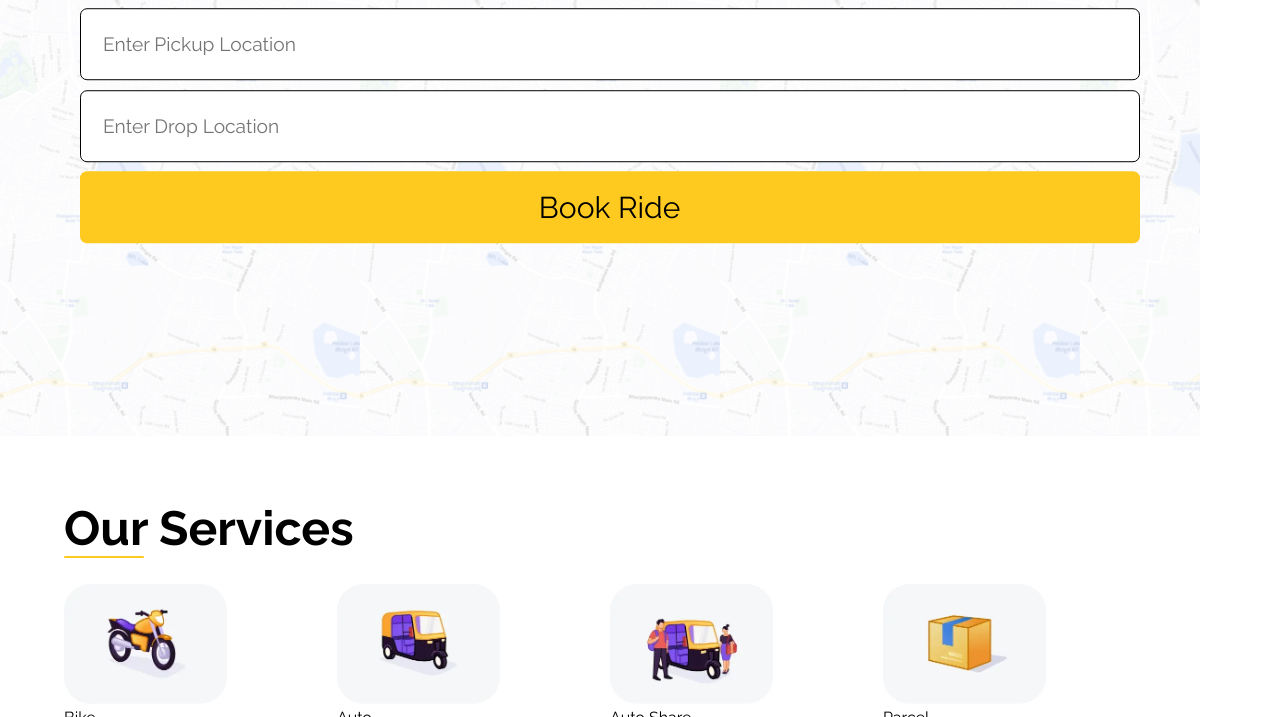
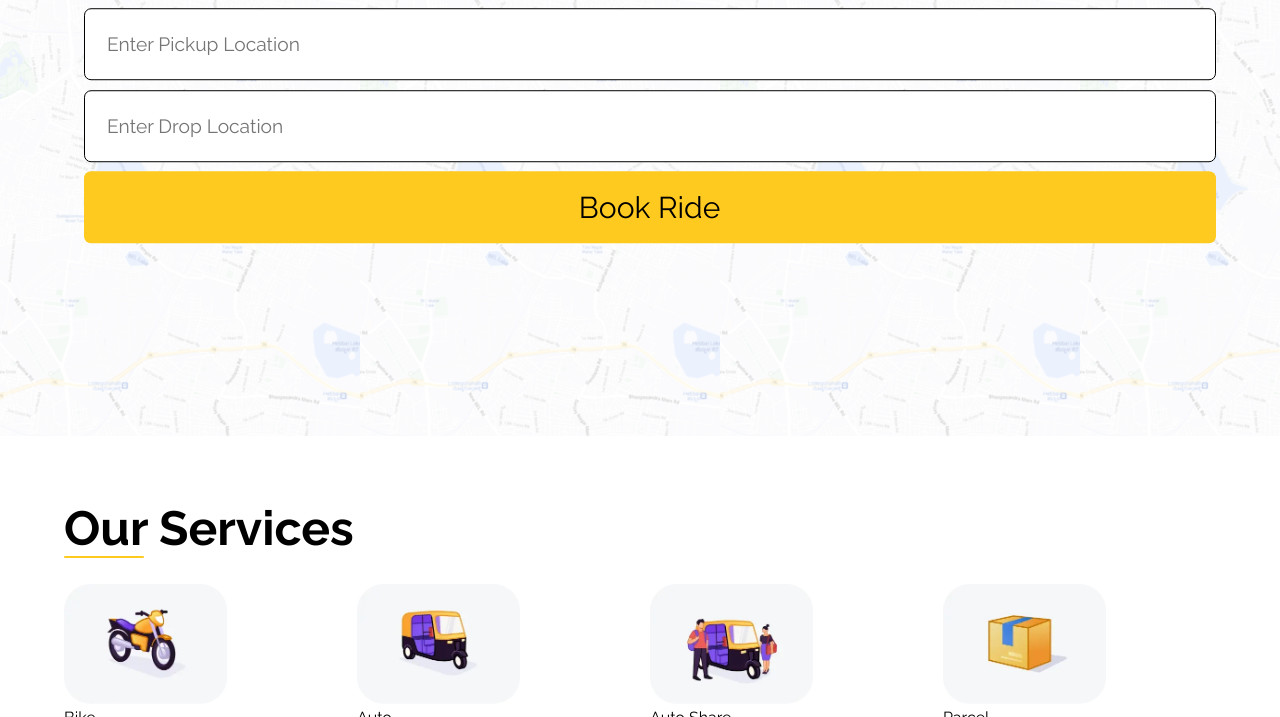
Before and after one commit to raghvendra05/new_10, a plain HTML site: page index.html in a window 1280 px wide. Shown: the part 383-1100 px from the top of the page. Drawn offline with Linux system fonts and the light colour scheme; a web font is replaced by a local one.

Commit message:
max width managment

```diff
--- a/style.css
+++ b/style.css
@@ -10,7 +10,7 @@
     /* max-width: 1200px; */
 }
 html,body{
-    max-width: 1200px;
+    /* max-width: 1200px; */
 
     width: 100%;
     font-family:'Gill Sans', 'Gill Sans MT', Calibri, 'Trebuchet MS', sans-serif;
```
